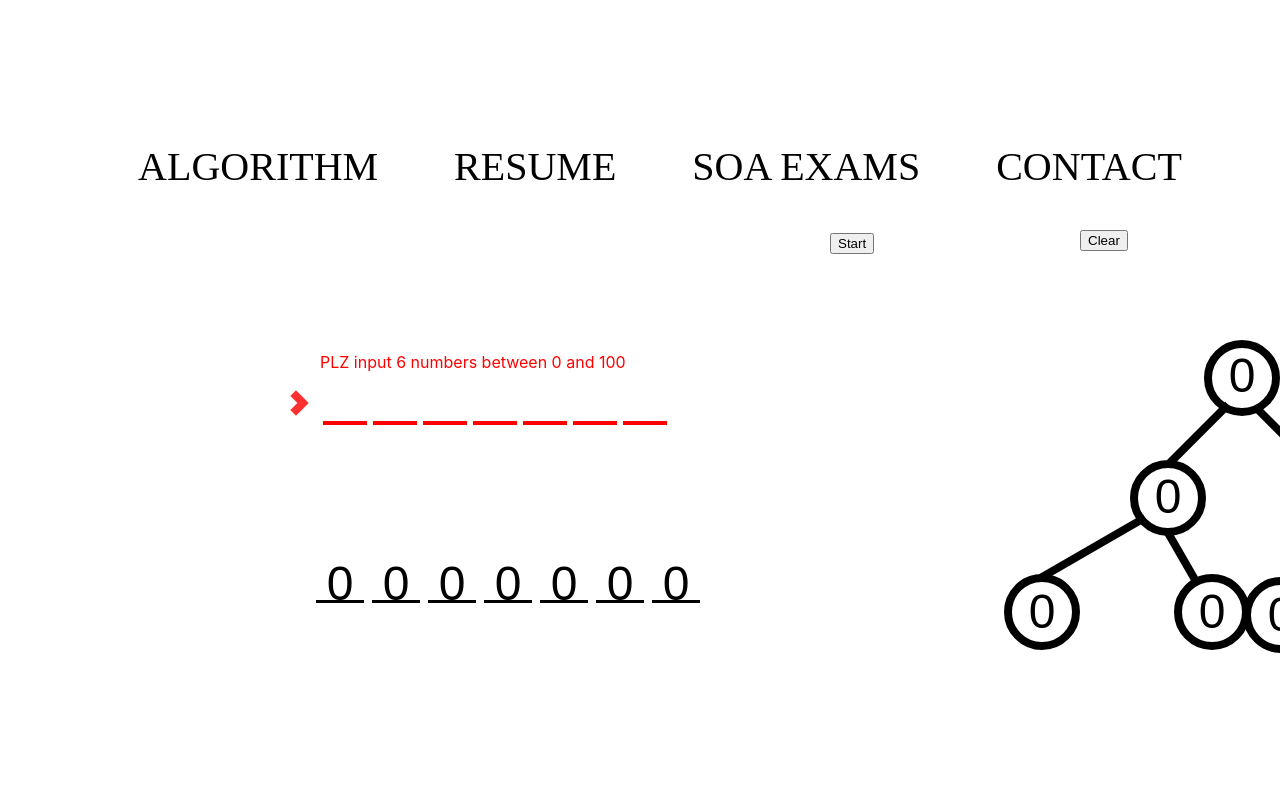
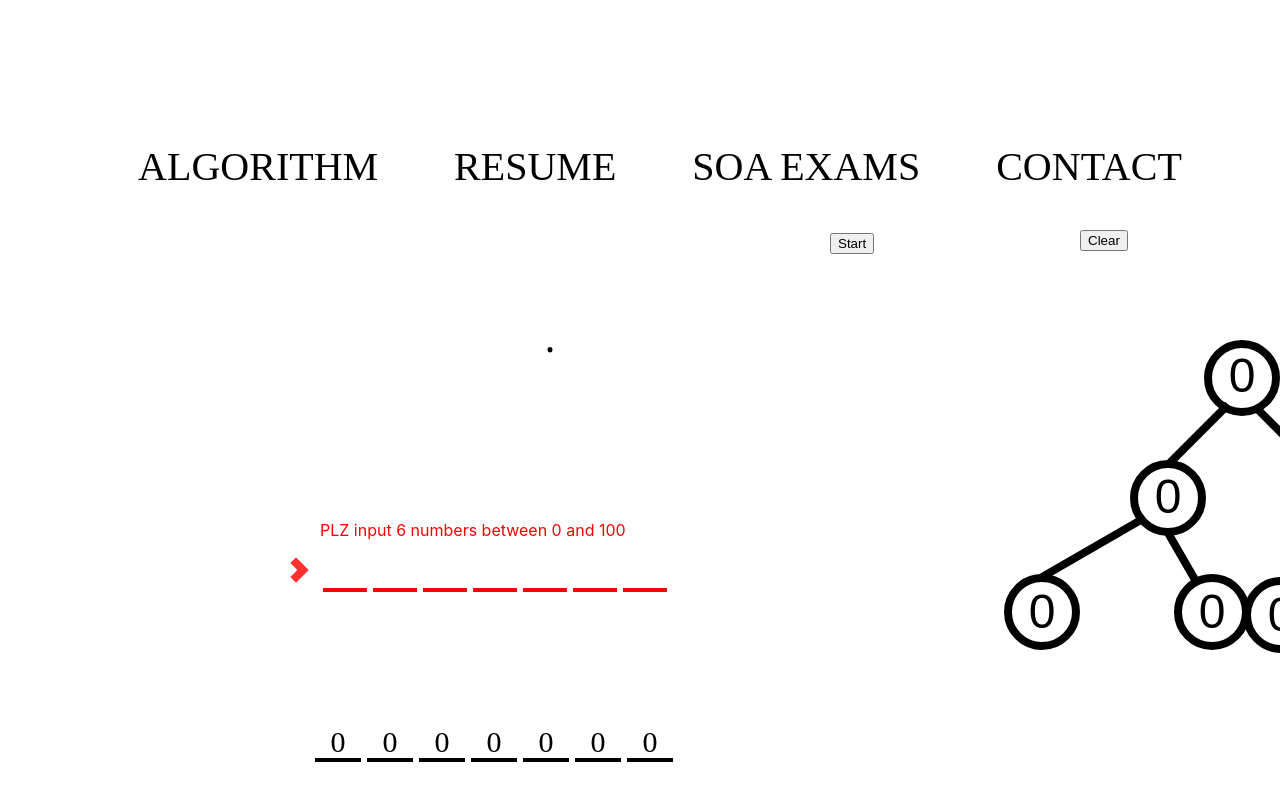
Before and after one commit to konoby/Personal-website-1, a React (Create React App) app in the folder client/: page / in a window 1280 px wide. Shown: the part 690-1490 px from the top of the page. Built offline with nearby package versions, Linux system fonts and the light colour scheme.

Commit message:
refactoring start button

```diff
--- a/client/src/Components/Heapsort.js
+++ b/client/src/Components/Heapsort.js
@@ -61,5 +61,3 @@ function swap(heap,a, b, flow) {
     heap[b] = temp;
 
 }
-
-console.log(MaxHeap([8,2,1,3,5,10,9]))
--- a/client/src/Components/Tree.js
+++ b/client/src/Components/Tree.js
@@ -19,6 +19,17 @@ function Node(props){
 
 
     );
+}
+function startbut(props){
+    <svg xmlns="http://www.w3.org/2000/svg" version="1.1" width="160px" height="160px">
+         <defs>
+            <linearGradient id="GradientColor">
+               <stop offset="0%" stop-color="#e91e63" />
+               <stop offset="100%" stop-color="#673ab7" />
+            </linearGradient>
+         </defs>
+         <circle cx="80" cy="80" r="70" stroke-linecap="round" />
+ </svg>
 }
 function Alert(props){
     return(
@@ -58,23 +69,23 @@ class Tree extends React.Component{
             n4 : 0,
             n5 : 0,
             n6 : 0,
-            correct: false
+            correct: false,
+
         }
     }
     clickbegin(){
-    //     if(this.state.correct === true){
-    //     let v0= document.getElementById('v0').value;
-    //     let v1= document.getElementById('v1').value;
-    //     let v2= document.getElementById('v2').value;
-    //     let v3= document.getElementById('v3').value;
-    //     let v4= document.getElementById('v4').value;
-    //     let v5= document.getElementById('v5').value;
-    //     let v6= document.getElementById('v6').value;
-    //   const flow = MaxHeap([Number(v0),Number(v1),Number(v2),Number(v3),Number(v4),Number(v5),Number(v6)]);
+        if(this.state.correct === true){
+        let v0= document.getElementById('v0').value;
+        let v1= document.getElementById('v1').value;
+        let v2= document.getElementById('v2').value;
+        let v3= document.getElementById('v3').value;
+        let v4= document.getElementById('v4').value;
+        let v5= document.getElementById('v5').value;
+        let v6= document.getElementById('v6').value;
+      const flow = MaxHeap([Number(v0),Number(v1),Number(v2),Number(v3),Number(v4),Number(v5),Number(v6)]);
 
-    //   this.animatetree(flow)}
-      const flow = MaxHeap([8,5,1,6,2,7,2]);
-      this.animatetree(flow)
+      this.animatetree(flow)}
+
     }
     clickend(){
     window.location.reload(false);
@@ -242,8 +253,10 @@ class Tree extends React.Component{
         return (
 
           <div class='algo-container'>
-
             <form  id='inputs' class = 'grid-container'>
+            <svg xmlns="http://www.w3.org/2000/svg" version="1.1" width="160px" height="160px">
+         <circle cx="80" cy="80" r="70" stroke-linecap="round" />
+ </svg>
             {flag&&<Alert/>}
             <input  id='v0' class ="input-box"></input><  input  id='v1' class ="input-box"></input><input  id='v2' class ="input-box"></input><input  id='v3' class ="input-box"></input><input id='v4' class ="input-box"></input><input id='v5' class ="input-box"></input><input id='v6' class ="input-box"></input>
             <div class = 'cursor-container'><div class = 'pointer'></div></div>
--- a/client/src/Components/ex.js
+++ /dev/null
@@ -1,4 +0,0 @@
-var array = [1, 2, 3, 4, 5]
-for( let i = 0; i < array.length; i++) {
-  setTimeout(()=>console.log(array[i]),i*100)
-}
--- a/client/src/Styles/grid.css
+++ b/client/src/Styles/grid.css
@@ -27,18 +27,7 @@
     top:30%
 
 }
-.input-box::after{
-  content: "";
-  position: relative;
-  top: 1px;
-  height: 20px;
-  width: 20px;
-  transform: translate(-50%, -100%) rotate(45deg);
-  border: 8px solid rgb(205, 21, 21);
-  border-top: transparent;
-  border-left: transparent;
-  animation: input-scroll-down 1s ease-in-out infinite
-}
+
 @keyframes input-scroll-down {
   0% {
     /* top:20%; */
@@ -100,19 +89,19 @@
   }
 }
 .Head {
+  color:black;
   display: inline-block;
-  justify-content: center;
   text-align: center;
-  font: 3em sans-serif;
-  padding: 4px;
-  height: 40px;
-  width: 40px;
-  border: 3px solid;
-  margin: 4px;
+  font-size: 30px;
+  border: 4px solid;
+  width: 46px;
+  height:40px;
+  margin: 3px;
+  font-family: Lucidatypewriter;
+  position: relative;
   border-top: transparent;
-  border-left: transparent;
-  border-right: transparent;
-  position: relative;
+border-left: transparent;
+border-right: transparent;
   left:39%;
 
   /* opacity:0; */
@@ -120,3 +109,25 @@
 .Btext{
 
 }
+circle{
+  fill:none;
+  stroke:black;
+  stroke-width: 5px;
+  stroke-dasharray: 472;
+  stroke-dashoffset:472;
+  animation: anim 3s ease-in-out infinite;
+
+}
+@keyframes anim{
+  50%{
+    stroke-dashoffset: 0;
+  }
+ 100%{
+  stroke-dashoffset:-472;
+ }
+}
+svg{
+  position: relative;
+  top:20%;
+  left: 50%;
+}
```
